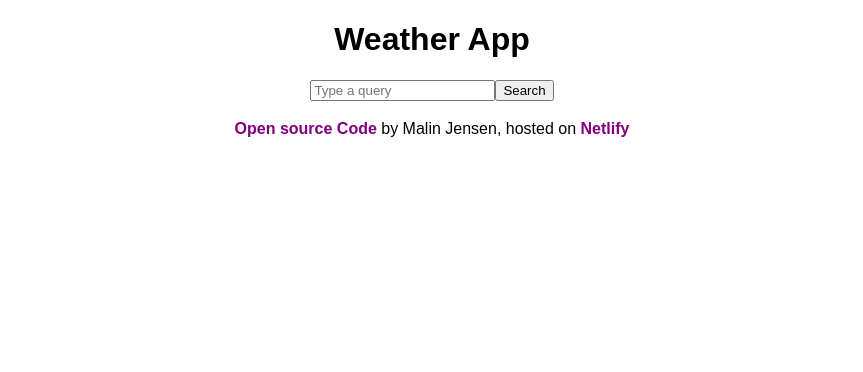
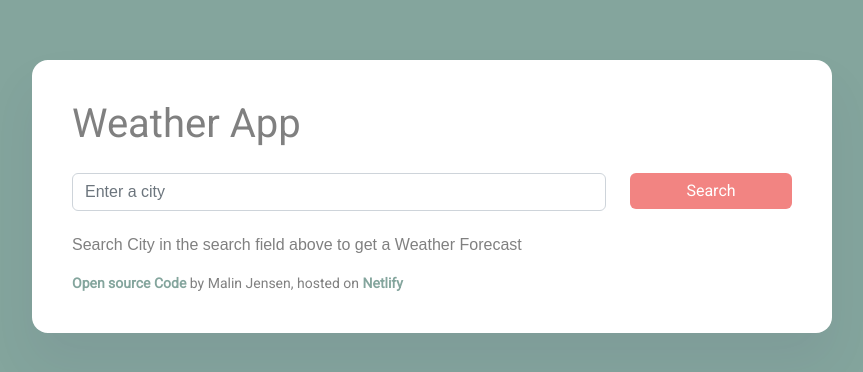
Before and after one commit to malin7yt/weather-react, a React (Create React App) app: page / in a window 1280 px wide. Shown: the top 372 px of the page, without its empty margins (208-1071 px from the left). Built offline with nearby package versions, Linux system fonts and the light colour scheme.

Commit message:
Added bootstrap, some more CSS and more components

```diff
--- a/public/index.html
+++ b/public/index.html
@@ -9,8 +9,13 @@
       name="description"
       content="Web site created using create-react-app"
     />
+    <link href="https://cdn.jsdelivr.net/npm/bootstrap@5.2.0-beta1/dist/css/bootstrap.min.css" rel="stylesheet" integrity="sha384-0evHe/X+R7YkIZDRvuzKMRqM+OrBnVFBL6DOitfPri4tjfHxaWutUpFmBp4vmVor" crossorigin="anonymous">
     <link rel="apple-touch-icon" href="%PUBLIC_URL%/logo192.png" />
-    <!--
+    <link rel="preconnect" href="https://fonts.googleapis.com">
+<link rel="preconnect" href="https://fonts.gstatic.com" crossorigin>
+<link rel="preconnect" href="https://fonts.googleapis.com">
+<link rel="preconnect" href="https://fonts.gstatic.com" crossorigin>
+<link href="https://fonts.googleapis.com/css2?family=Roboto:wght@300;400&display=swap" rel="stylesheet">    <!--
       manifest.json provides metadata used when your web app is installed on a
       user's mobile device or desktop. See https://developers.google.com/web/fundamentals/web-app-manifest/
     -->
@@ -24,11 +29,12 @@
       work correctly both with client-side routing and a non-root public URL.
       Learn how to configure a non-root public URL by running `npm run build`.
     -->
-    <title>React App</title>
+    <title>World Weather React App</title>
   </head>
   <body>
-    <noscript>You need to enable JavaScript to run this app.</noscript>
+    <div className="container">
     <div id="root"></div>
+  </div>
     <!--
       This HTML file is a template.
       If you open it directly in the browser, you will see an empty page.
@@ -39,5 +45,7 @@
       To begin the development, run `npm start` or `yarn start`.
       To create a production bundle, use `npm run build` or `yarn build`.
     -->
+    <script src="https://cdn.jsdelivr.net/npm/bootstrap@5.2.0-beta1/dist/js/bootstrap.bundle.min.js" integrity="sha384-pprn3073KE6tl6bjs2QrFaJGz5/SUsLqktiwsUTF55Jfv3qYSDhgCecCxMW52nD2" crossorigin="anonymous"></script>
+
   </body>
 </html>
--- a/src/App.js
+++ b/src/App.js
@@ -1,15 +1,21 @@
 import React from 'react';
 import Search from "./Search"
+import Signature from './Signature';
+import Weather from "./Weather"
 
 import "./styles.css";
 
 export default function App() {
   return (
     <div className="App">
+      <div className="full-app">
+        <div className="app-content">
       <h1>Weather App</h1>
       <Search />
-      <p>
-        <a href="https://github.com/malin7yt/weather-react" class="links" target="_blank" rel="noopener noreferrer">Open source Code</a> by Malin Jensen, hosted on <a href="https://keen-boba-597d50.netlify.app/" class="links" target="_blank" rel="noopener noreferrer">Netlify</a></p>
+      <Weather />
+      <Signature />
+    </div>
+    </div>
     </div>
   );
 }
--- /dev/null
+++ b/src/Search.css
@@ -0,0 +1,26 @@
+
+:root {
+    --bgcolor: #f28482;
+    --primarycolor: #84A59D;
+    --primaryfont: 'Roboto', sans-serif;
+  }
+
+.btn-primary {
+    background-color: var(--bgcolor);
+    border: none;
+    width: 100%;
+    font-family: var(--primaryfont);
+}
+
+.btn-primary:hover {
+    background-color: var(--primarycolor);
+}
+
+.form-control {
+    width: 100%;
+}
+
+li {
+list-style: none;
+text-align: start;
+}
--- a/src/Search.js
+++ b/src/Search.js
@@ -1,5 +1,7 @@
 import React, { useState } from "react";
 import axios from "axios";
+
+import "./Search.css"
 
 export default function Search() {
   const [city, setCity] = useState();
@@ -18,6 +20,9 @@ export default function Search() {
 
   function showTemperature(response) {
     return setForecast(
+        <div className="search-result">
+            <div className="row">
+              <div className="col-6 mt-3">
       <ul>
         <li> Temperature: {Math.round(response.data.main.temp)}°C </li>
         <li>Description: {response.data.weather[0].description} </li>
@@ -30,21 +35,35 @@ export default function Search() {
           />
         </li>
       </ul>
+      </div>
+      </div>
+      </div>
     );
   }
 
   return (
-    <div className="searchResult">
+    <div className="searchEngine">
+        <div className="search-engine">
       <form onSubmit={handleSubmit}>
+        <div className="row">
+            <div className="col-9 input-city">
         <input
+        className="form-control"
           type="search"
-          placeholder="Type a query"
+          placeholder="Enter a city"
           autofocus={true}
           onChange={updateCity}
         />
-        <input type="submit" value="Search" />
+        </div>
+        <div className="col-3">
+        <button className="btn btn-primary mb-3" typ="submit" value="Search">
+            Search
+            </button>
+            </div>
+            </div>
       </form>
       <h3>{forecast}</h3>
+      </div>
     </div>
   );
 }
--- /dev/null
+++ b/src/Signature.css
@@ -0,0 +1,25 @@
+
+:root {
+    --bgcolor: #f28482;
+    --primarycolor: #84A59D;
+    --primaryfont: 'Roboto', sans-serif;
+  }
+
+  .signature {
+    text-decoration: none;
+    text-align: start;
+    color: gray;
+    font-family: var(--primaryfont);
+    position: absolute;
+    font-size: 14px;
+  }
+
+  .signature-link {
+    text-decoration: none;
+    font-weight: bold;
+    color: var(--primarycolor);
+  }
+
+  .signature-link:hover {
+    color: var(--bgcolor);
+  }
--- /dev/null
+++ b/src/Signature.js
@@ -0,0 +1,26 @@
+import React from "react";
+
+import "./Signature.css"
+
+export default function Signature() {
+    return (
+        <div className="signature">
+                <p>
+            <a
+            href="https://github.com/malin7yt/weather-react"
+            className="signature-link"
+            target="_blank"
+            rel="noopener noreferrer">
+                Open source Code
+            </a> by Malin Jensen, hosted on {" "}
+            <a
+            href="https://keen-boba-597d50.netlify.app/"
+            className="signature-link"
+            target="_blank"
+            rel="noopener noreferrer">
+                 Netlify
+            </a>
+            </p>
+        </div>
+    );
+}
--- /dev/null
+++ b/src/Weather.css
@@ -0,0 +1,4 @@
+.bajskorv {
+    color: gray;
+    text-align: start;
+}
--- /dev/null
+++ b/src/Weather.js
@@ -0,0 +1,9 @@
+import React from "react";
+
+import "./Weather.css"
+
+export default function Weather() {
+    return (
+        <p className="bajskorv">Search City in the search field above to get a Weather Forecast</p>
+        );
+}
--- a/src/index.css
+++ b/src/index.css
@@ -1,13 +1,13 @@
-body {
-  margin: 0;
-  font-family: -apple-system, BlinkMacSystemFont, 'Segoe UI', 'Roboto', 'Oxygen',
-    'Ubuntu', 'Cantarell', 'Fira Sans', 'Droid Sans', 'Helvetica Neue',
-    sans-serif;
-  -webkit-font-smoothing: antialiased;
-  -moz-osx-font-smoothing: grayscale;
+
+:root {
+  --bgcolor: #f28482;
+  --primarycolor: #84A59D;
+  --primaryfont: 'Roboto', sans-serif;
 }
 
-code {
-  font-family: source-code-pro, Menlo, Monaco, Consolas, 'Courier New',
-    monospace;
+h1 {
+  color: grey;
+  text-align: start;
+  margin-bottom: 25px;
+font-family: var(--primaryfont);
 }
--- a/src/styles.css
+++ b/src/styles.css
@@ -1,22 +1,48 @@
-.App {
-  font-family: sans-serif;
-  text-align: center;
+
+:root {
+  --bgcolor: #f28482;
+  --primarycolor: #84A59D;
+  --primaryfont: 'Roboto', sans-serif;
 }
 
-li {
-  text-align: start;
+body {
+  background: var(--primarycolor);
+  font-family: var(--primaryfont);
+}
+
+div {
+  display: block;
 }
 
 img {
   vertical-align: middle;
 }
 
-.links {
-  text-decoration: none;
-  color: purple;
-  font-weight: bold;
+.App {
+  font-family: sans-serif;
+  text-align: center;
 }
 
-body {
+.App .all-content {
+  margin: 0 auto 60px auto;
+  max-width: 800px;
+}
+
+.App .app-content {
+  background-color: #ffffff;
+  border-radius: 16px;
+  box-shadow: 0 30px 50px rgba(65, 50, 100, 0.08);
+  margin: 60px auto 25px auto;
+  max-width: 800px;
+  padding: 40px 40px 60px;
+}
+
+.app-title {
+  color: grey;
+}
+
+.container {
+display: block;
+  padding: 20px;
   text-align: center;
 }
```
